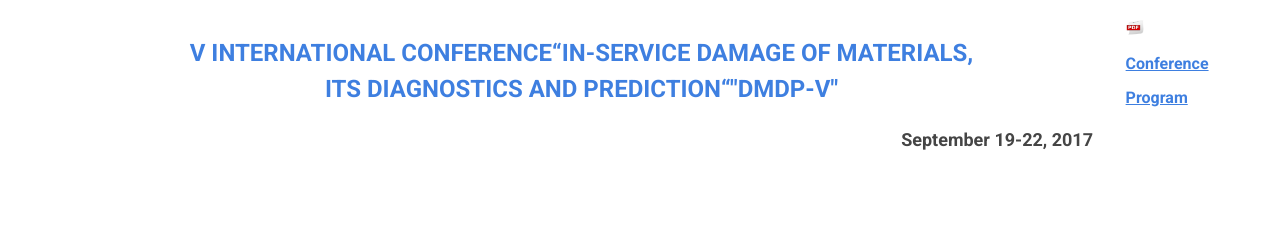
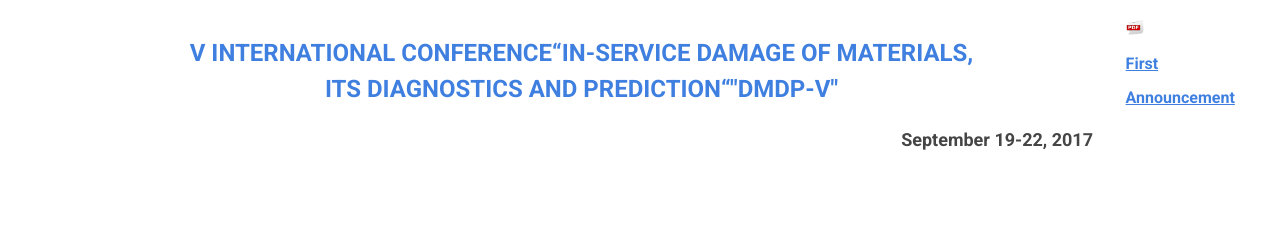
Before and after one commit to sivanchenko/dmdp.tntu.edu.ua, a Jekyll site: the page built from index.md, in a window 1280 px wide. Shown: the top 246 px of the page. Built offline with Jekyll 4.4.1, drawn with Linux system fonts in a browser that asks for light colours.

Commit message:
Update default.html

```diff
--- a/_layouts/default.html
+++ b/_layouts/default.html
@@ -37,12 +37,12 @@
                     </li>
                     <li>
                         <a href="https://drive.google.com/file/d/0B8_p99T4-ZoBR1F6dVd6V3hWUlE/view" class="page-header__link" target="_blank">
-                            Conference
+                            First
                         </a>
                     </li>
                     <li>
                         <a href="https://drive.google.com/file/d/0B8_p99T4-ZoBR1F6dVd6V3hWUlE/view" class="page-header__link" target="_blank">
-                            Program
+                            Announcement
                         </a>
                     </li>
                 </ul>
```
